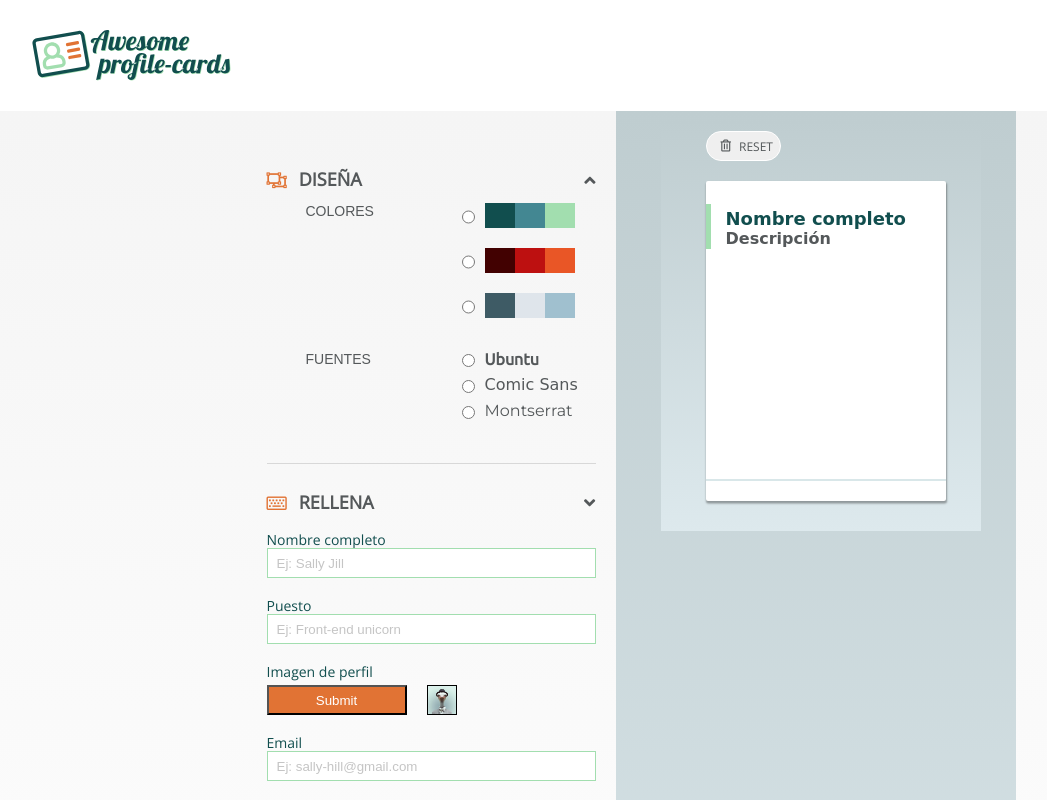
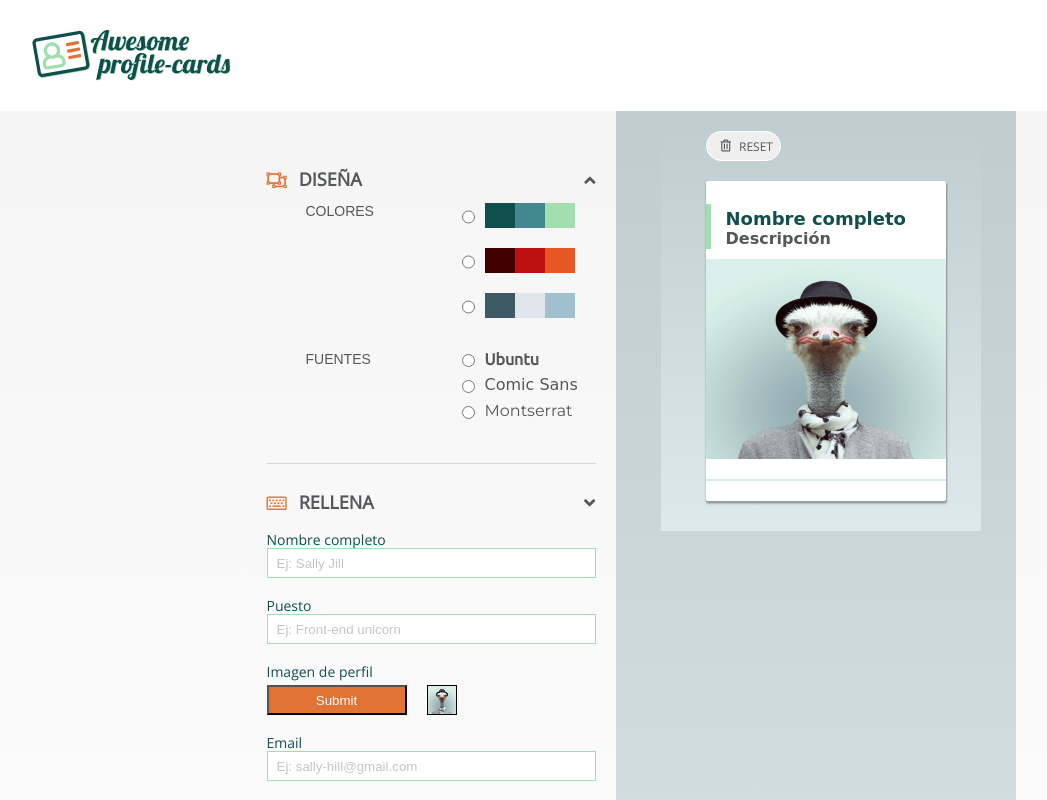
Before and after one commit to Adalab/dorcas-s3-casiopea, a React (Create React App) app: page / in a window 1280 px wide. Shown: the top 800 px of the page, without its empty margins (9-1056 px from the left). Built offline with nearby package versions, Linux system fonts and the light colour scheme; no server answers.

Commit message:
foto perfil

```diff
--- a/src/components/Main.js
+++ b/src/components/Main.js
@@ -55,7 +55,7 @@ class Main extends React.Component {
       <div className="container__main">
         <main className="page__main">
           <section className="visor">
-            <Visor name={this.state.name} job={this.state.job} mail={this.state.mail} phone={this.state.phone} linkedin={this.state.linkedin} github={this.state.github} />
+            <Visor funcionfoto={this.props.funcionfoto} foto={this.props.foto} name={this.state.name} job={this.state.job} mail={this.state.mail} phone={this.state.phone} linkedin={this.state.linkedin} github={this.state.github} />
           </section>
           <Form funcionfoto={this.props.funcionfoto} foto={this.props.foto} handlerGithub={this.actualizarGithub} handlerLinkedin={this.actualizarLinkedin} handlerPhone={this.actualizarPhone} handlerMail={this.actualizarMail} handlerName={this.actualizarName} handlerJob={this.actualizarJob} title={this.props.titulo} skills={this.props.skills} />
         </main>
--- a/src/components/Visor.js
+++ b/src/components/Visor.js
@@ -72,7 +72,9 @@ class Visor extends React.Component {
                 </div>
               </div>
             </div>
-            <div className="card__pic" />
+            <div className="card__pic" >
+              <img src={this.props.foto} alt="foto perfil" />
+            </div>
 
             <div className="card__foot">
               <div className="card__foot--social">
```
